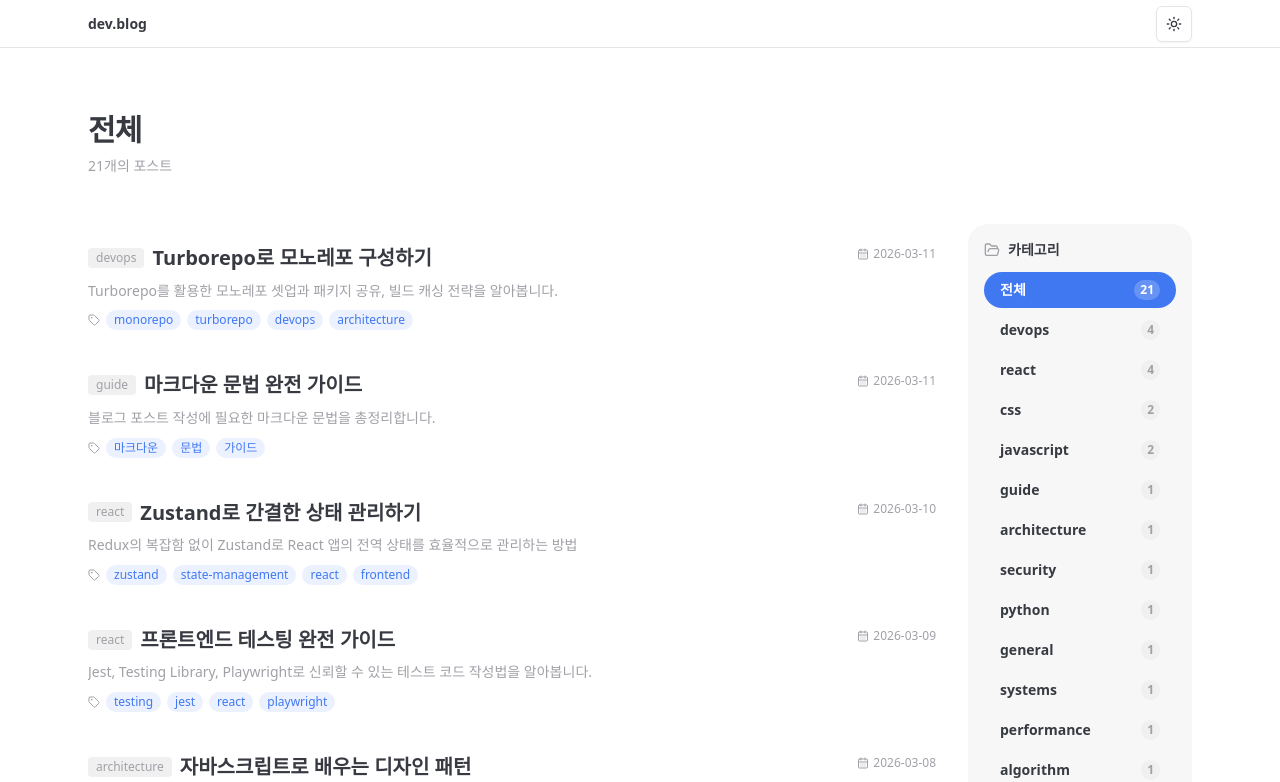
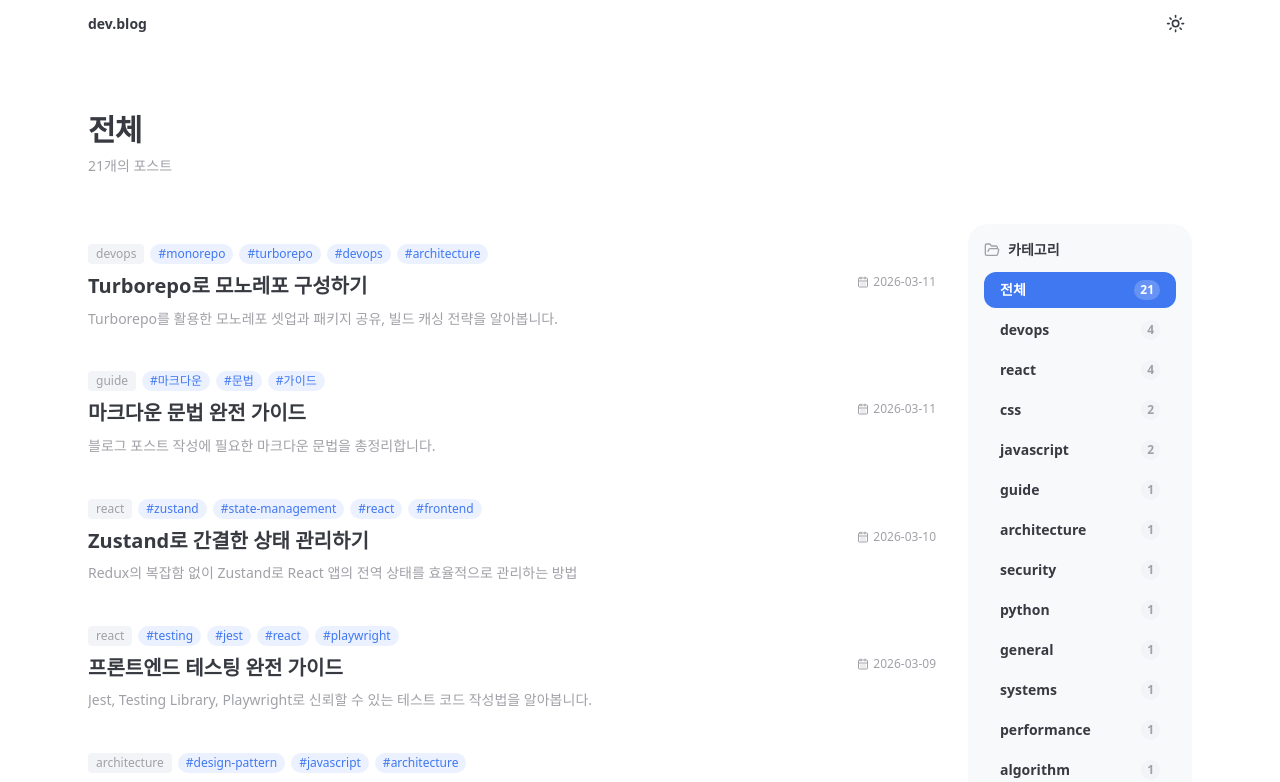
Before and after one commit to CPstudy/cpstudy.github.io, a Next.js app: page / in a window 1280 px wide. Shown: the top 782 px of the page. Built offline with nearby package versions, Linux system fonts and the light colour scheme.

Commit message:
style: 전체적인 디자인 통일성 유지

```diff
--- a/src/app/globals.css
+++ b/src/app/globals.css
@@ -81,7 +81,7 @@
   --primary-foreground: #ffffff;
   --secondary: #e5e5e6;
   --secondary-foreground: #383a42;
-  --muted: #f0f0f0;
+  --muted: #f2f4f7;
   --muted-foreground: #a0a1a7;
   --accent: #e5e5e6;
   --accent-foreground: #383a42;
@@ -230,7 +230,7 @@
 .prose :where(pre code.hljs):not(:where([class~="not-prose"] *)) {
   display: block;
   border-radius: 1.5rem;
-  background: var(--card);
+  background: var(--muted);
 }
 
 /* highlight.js dark mode overrides (One Dark Pro) */
--- a/src/app/posts/[...slug]/page.tsx
+++ b/src/app/posts/[...slug]/page.tsx
@@ -1,5 +1,6 @@
 import { notFound } from "next/navigation";
 import Link from "next/link";
+import React from "react";
 import ReactMarkdown from "react-markdown";
 import remarkGfm from "remark-gfm";
 import rehypeHighlight from "rehype-highlight";
@@ -7,6 +8,15 @@ import { getAllSlugs, getPostBySlug } from "@/lib/posts";
 import { SiteHeader } from "@/components/site-header";
 import { TableOfContents } from "@/components/table-of-contents";
 import { CalendarDays, ArrowLeft, Tag } from "lucide-react";
+
+function nodeToText(node: React.ReactNode): string {
+  if (typeof node === "string" || typeof node === "number") return String(node);
+  if (Array.isArray(node)) return node.map(nodeToText).join("");
+  if (React.isValidElement(node)) {
+    return nodeToText((node.props as { children?: React.ReactNode }).children);
+  }
+  return "";
+}
 
 function slugify(text: string) {
   return text
@@ -88,40 +98,39 @@ export default async function PostPage({
           <main className="min-w-0 flex-1">
             {/* Post Header */}
             <div className="mb-10 space-y-4">
-              <h1 className="text-4xl font-bold tracking-tight leading-tight">
+              <h1 className="text-5xl font-bold tracking-tight leading-tight">
                 {post.title}
               </h1>
 
-              <div className="flex flex-wrap items-center gap-3 text-sm text-muted-foreground">
-                {post.date && (
-                  <span className="flex items-center gap-1">
-                    <CalendarDays className="h-3.5 w-3.5" />
-                    {post.date}
-                  </span>
-                )}
               {post.tags.length > 0 && (
-                  <div className="flex items-center gap-1.5 flex-wrap">
+                <div className="flex items-center gap-1.5 flex-wrap text-sm text-muted-foreground">
                   <Tag className="h-3.5 w-3.5" />
                   {post.tags.map((tag) => (
                     <span
                       key={tag}
                       className="text-xs text-primary bg-primary/10 px-2 py-0.5 rounded-full"
                     >
-                        {tag}
+                      #{tag}
                     </span>
                   ))}
                 </div>
               )}
-              </div>
 
+              <div className="space-y-1">
                 {post.description && (
-                <p className="text-muted-foreground leading-relaxed border-l-2 border-primary pl-4">
+                  <p className="text-muted-foreground">
                     {post.description}
                   </p>
                 )}
+
+                {post.date && (
+                  <span className="flex items-center gap-1 text-sm text-muted-foreground">
+                    <CalendarDays className="h-3.5 w-3.5" />
+                    {post.date}
+                  </span>
+                )}
               </div>
-
-            <hr className="border-border mb-10" />
+            </div>
 
             {/* Post Content */}
             <article className="prose prose-neutral dark:prose-invert max-w-none">
@@ -132,9 +141,9 @@ export default async function PostPage({
                     remarkPlugins={[remarkGfm]}
                     rehypePlugins={[rehypeHighlight]}
                     components={{
-                      h1: ({ children }) => <h1 id={genId(String(children))}>{children}</h1>,
-                      h2: ({ children }) => <h2 id={genId(String(children))}>{children}</h2>,
-                      h3: ({ children }) => <h3 id={genId(String(children))}>{children}</h3>,
+                      h1: ({ children }) => <h1 id={genId(nodeToText(children))}>{children}</h1>,
+                      h2: ({ children }) => <h2 id={genId(nodeToText(children))}>{children}</h2>,
+                      h3: ({ children }) => <h3 id={genId(nodeToText(children))}>{children}</h3>,
                     }}
                   >
                     {post.content}
--- a/src/components/mode-toggle.tsx
+++ b/src/components/mode-toggle.tsx
@@ -1,40 +1,44 @@
 "use client";
 
-import * as React from "react";
 import { Moon, Sun } from "lucide-react";
 import { useTheme } from "next-themes";
-
-import {
-  Button,
-  DropdownMenu,
-  DropdownMenuContent,
-  DropdownMenuItem,
-  DropdownMenuTrigger,
-} from "@/design-system";
 
 export function ModeToggle() {
   const { setTheme } = useTheme();
 
   return (
-    <DropdownMenu>
-      <DropdownMenuTrigger asChild>
-        <Button variant="outline" size="icon">
-          <Sun className="h-[1.2rem] w-[1.2rem] rotate-0 scale-100 transition-all dark:-rotate-90 dark:scale-0" />
-          <Moon className="absolute h-[1.2rem] w-[1.2rem] rotate-90 scale-0 transition-all dark:rotate-0 dark:scale-100" />
-          <span className="sr-only">Toggle theme</span>
-        </Button>
-      </DropdownMenuTrigger>
-      <DropdownMenuContent align="end">
-        <DropdownMenuItem onClick={() => setTheme("light")}>
-          Light
-        </DropdownMenuItem>
-        <DropdownMenuItem onClick={() => setTheme("dark")}>
-          Dark
-        </DropdownMenuItem>
-        <DropdownMenuItem onClick={() => setTheme("system")}>
-          System
-        </DropdownMenuItem>
-      </DropdownMenuContent>
-    </DropdownMenu>
+    <div className="group relative">
+      {/* 트리거 아이콘 */}
+      <button className="relative flex h-8 w-8 cursor-pointer items-center justify-center text-foreground">
+        <Sun className="h-[1.2rem] w-[1.2rem] rotate-0 scale-100 transition-all dark:-rotate-90 dark:scale-0" />
+        <Moon className="absolute h-[1.2rem] w-[1.2rem] rotate-90 scale-0 transition-all dark:rotate-0 dark:scale-100" />
+        <span className="sr-only">Toggle theme</span>
+      </button>
+
+      {/* 드롭다운 패널 */}
+      <div className="absolute right-0 top-full pt-1 hidden group-hover:block z-50">
+        <div
+          className="rounded-[10px] border border-border bg-popover p-1 shadow-md"
+          style={{ minWidth: "8rem" }}
+        >
+          {(["Light", "Dark", "System"] as const).map((label) => (
+            <button
+              key={label}
+              onClick={() => setTheme(label.toLowerCase())}
+              className="
+                w-full rounded-[8px] px-4 py-2
+                text-left text-xs font-bold text-popover-foreground
+                cursor-pointer select-none
+                transition-colors
+                hover:bg-accent hover:text-accent-foreground
+                active:scale-95 active:bg-accent/70
+              "
+            >
+              {label}
+            </button>
+          ))}
+        </div>
+      </div>
+    </div>
   );
 }
--- a/src/components/post-list.tsx
+++ b/src/components/post-list.tsx
@@ -67,17 +67,28 @@ export function PostList({ posts, categories, tags }: Props) {
                   href={`/posts/${post.slug}`}
                   className="group flex flex-col gap-2 rounded-3xl px-4 py-5 -mx-4 hover:bg-muted/50 active:bg-muted/80 active:scale-95 transition-all"
                 >
-                  <div className="flex items-start justify-between gap-4">
-                    <div className="flex items-center gap-2 min-w-0">
+                  {(post.category || post.tags.length > 0) && (
+                    <div className="flex items-center gap-1.5 flex-wrap">
                       {post.category && (
                         <span className="text-xs text-muted-foreground bg-muted px-2 py-0.5 rounded shrink-0">
                           {post.category}
                         </span>
                       )}
-                      <h3 className="font-semibold text-foreground group-hover:text-primary transition-colors leading-snug truncate">
-                        {post.title}
-                      </h3>
+                      {post.tags.map((tag) => (
+                        <span
+                          key={tag}
+                          className="text-xs text-primary bg-primary/10 px-2 py-0.5 rounded-full"
+                        >
+                          #{tag}
+                        </span>
+                      ))}
                     </div>
+                  )}
+
+                  <div className="flex items-start justify-between gap-4">
+                    <h3 className="font-semibold text-foreground group-hover:text-primary transition-colors leading-snug truncate">
+                      {post.title}
+                    </h3>
                     {post.date && (
                       <span className="flex items-center gap-1 text-xs text-muted-foreground shrink-0 mt-0.5">
                         <CalendarDays className="h-3 w-3" />
@@ -90,20 +101,6 @@ export function PostList({ posts, categories, tags }: Props) {
                     <p className="text-sm text-muted-foreground leading-relaxed line-clamp-2">
                       {post.description}
                     </p>
-                  )}
-
-                  {post.tags.length > 0 && (
-                    <div className="flex items-center gap-1.5 flex-wrap">
-                      <Tag className="h-3 w-3 text-muted-foreground" />
-                      {post.tags.map((tag) => (
-                        <span
-                          key={tag}
-                          className="text-xs text-primary bg-primary/10 px-2 py-0.5 rounded-full"
-                        >
-                          {tag}
-                        </span>
-                      ))}
-                    </div>
                   )}
                 </Link>
               </li>
@@ -163,7 +160,7 @@ export function PostList({ posts, categories, tags }: Props) {
               <li>
                 <button
                   onClick={() => toggleCategory("__all__")}
-                  className={`w-full flex items-center justify-between rounded-3xl px-4 py-2 text-left transition-all cursor-pointer font-bold active:scale-95 ${
+                  className={`w-full flex items-center justify-between rounded-xl px-4 py-2 text-left transition-all cursor-pointer font-bold active:scale-95 ${
                     activeCategory === null
                       ? "bg-primary text-primary-foreground hover:brightness-110 active:brightness-90"
                       : "hover:bg-muted active:bg-muted/70"
@@ -185,7 +182,7 @@ export function PostList({ posts, categories, tags }: Props) {
                 <li key={name}>
                   <button
                     onClick={() => toggleCategory(name)}
-                    className={`w-full flex items-center justify-between rounded-3xl px-4 py-2 text-left transition-all cursor-pointer font-bold active:scale-95 ${
+                    className={`w-full flex items-center justify-between rounded-xl px-4 py-2 text-left transition-all cursor-pointer font-bold active:scale-95 ${
                       activeCategory === name
                         ? "bg-primary text-primary-foreground hover:brightness-110 active:brightness-90"
                         : "hover:bg-muted active:bg-muted/70"
--- a/src/components/site-header.tsx
+++ b/src/components/site-header.tsx
@@ -3,7 +3,7 @@ import { ModeToggle } from "@/components/mode-toggle";
 
 export function SiteHeader() {
   return (
-    <header className="sticky top-0 z-50 w-full bg-background/95 backdrop-blur border-b border-border h-12">
+    <header className="sticky top-0 z-50 w-full bg-background/95 backdrop-blur h-12">
       <div className="max-w-6xl mx-auto px-6 h-full flex items-center justify-between">
         <Link
           href="/"
```
Lines whose indentation alone changed are shown as unchanged.
